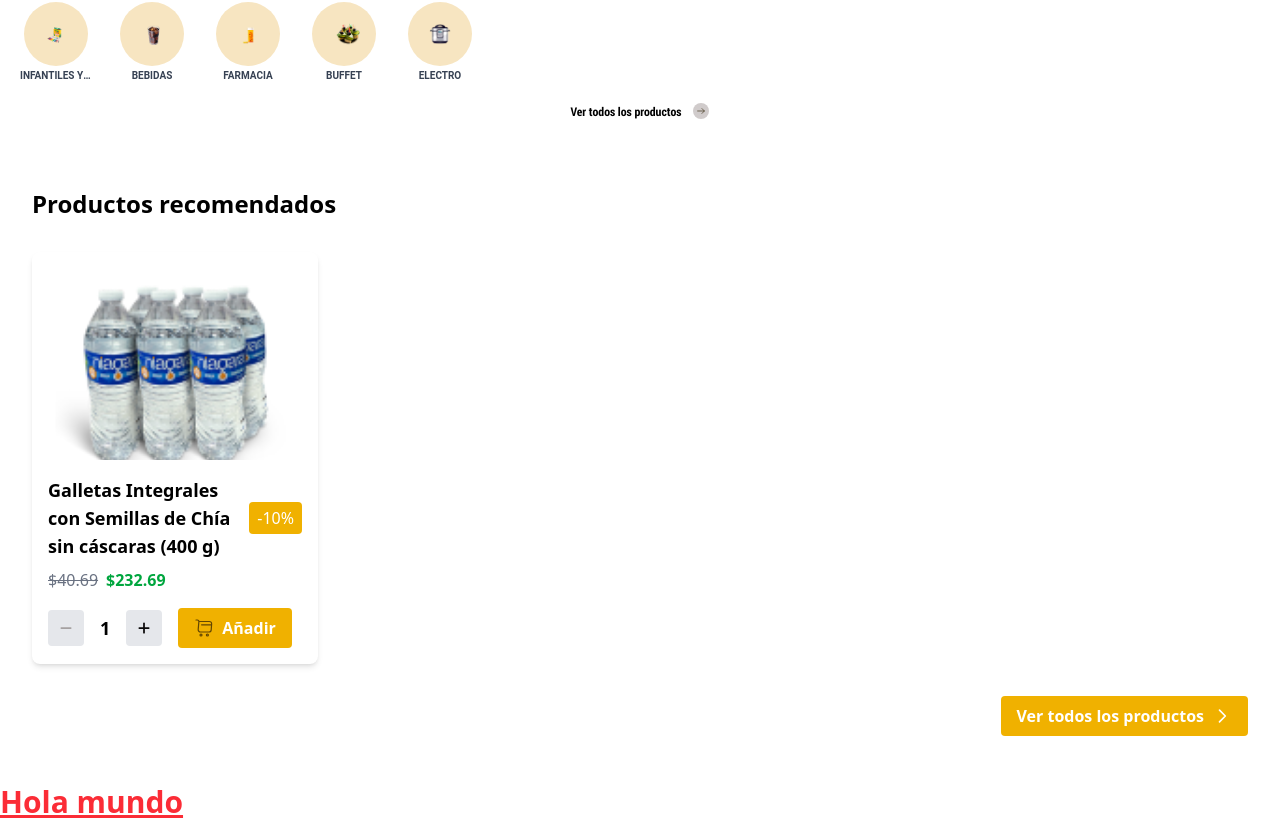
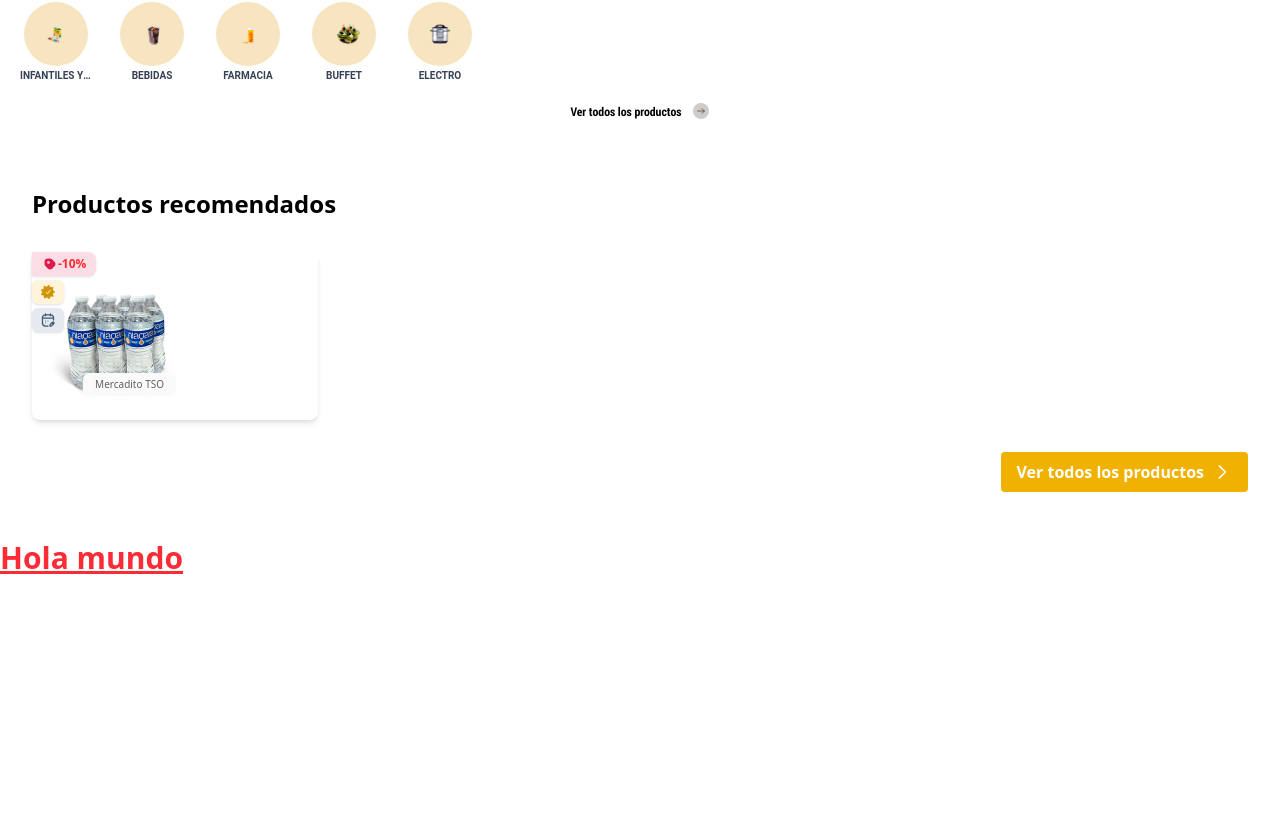
Before and after one commit to critBus/test-vue-tailwind, a Vue app: page / in a window 1280 px wide. Shown: the part 682-1504 px from the top of the page. After the commit the page ends 1260 px from the top, so only its background shows below. Built offline with nearby package versions, Linux system fonts and the light colour scheme; the HTML template or start-up script is replaced by a standard one.

Commit message:
porcion imagen en seccion productos recomendados

```diff
--- a/src/components/ProductCard.vue
+++ b/src/components/ProductCard.vue
@@ -1,48 +1,31 @@
 <template>
-  <div class="bg-white rounded-lg shadow-md p-4">
-    <!-- Imagen del producto -->
-    <img :src="product.image" alt="Imagen del producto" class="w-full h-48 object-cover mb-4" />
-
-    <!-- Detalles del producto -->
-    <div class="flex justify-between items-center mb-2">
-      <h2 class="text-lg font-semibold">{{ product.name }}</h2>
-      <span v-if="product.discountPercentage" class="bg-yellow-500 text-white px-2 py-1 rounded"
-        >-{{ product.discountPercentage }}%</span
-      >
+  <div class="relative inline-block bg-white shadow-md rounded-lg">
+    <div class="p-4 flex flex-row gap-1">
+      <div class="relative inline-block">
+        <img class="block w-full h-auto" :src="product.image" alt="Paquete de agua Niagara" />
+        <span
+          class="absolute bottom-0 right-0 mb-2 mr-2 z-10 bg-[#FAFAFA] bg-opacity-90 text-[#655F5F] text-[10px] font-medium px-3 py-1 rounded-md"
+        >
+          Mercadito TSO
+        </span>
+      </div>
     </div>
 
-    <!-- Precio original y precio con descuento -->
-    <div class="mb-4">
-      <del class="text-gray-500">${{ product.originalPrice }}</del>
-      <span class="text-green-600 font-bold ml-2">${{ product.price }}</span>
-    </div>
+    <div class="absolute top-0 left-0 flex flex-col space-y-1 z-10">
+      <div
+        class="bg-[#FBDDE5] px-2.5 py-1 rounded-r-lg shadow flex flex-row items-center justify-center"
+      >
+        <img src="@/assets/products/icons/tag.svg" alt="Tag" class="h-4 w-4" />
+        <span class="text-red-500 text-xs font-bold"> -10% </span>
+      </div>
 
-    <!-- Botones de cantidad y agregar al carrito -->
-    <div class="flex items-center space-x-4">
-      <!-- Botón para disminuir la cantidad -->
-      <button
-        @click="quantity = Math.max(quantity - 1, 1)"
-        class="bg-gray-200 hover:bg-gray-300 p-2 rounded"
-      >
-        <img src="@/assets/products/icons/less.svg" alt="Restar" class="h-5 w-5" />
-      </button>
+      <div class="bg-[#FEF4DB] w-8 p-1 rounded-md shadow flex items-center justify-center">
+        <img src="@/assets/products/icons/select.svg" alt="Tag" class="h-4 w-4" />
+      </div>
 
-      <!-- Mostrar cantidad actual -->
-      <span class="text-lg font-semibold">{{ quantity }}</span>
-
-      <!-- Botón para aumentar la cantidad -->
-      <button @click="quantity += 1" class="bg-gray-200 hover:bg-gray-300 p-2 rounded">
-        <img src="@/assets/products/icons/add.svg" alt="Agregar" class="h-5 w-5" />
-      </button>
-
-      <!-- Botón principal para agregar al carrito -->
-      <button
-        @click="addToCart"
-        class="bg-yellow-500 hover:bg-yellow-600 text-white font-bold py-2 px-4 rounded flex items-center space-x-2"
-      >
-        <img src="@/assets/products/icons/shopping-cart.svg" alt="Carrito" class="h-5 w-5" />
-        <span>Añadir</span>
-      </button>
+      <div class="bg-[#E5EAF0] w-8 p-1 rounded-md shadow flex items-center justify-center">
+        <img src="@/assets/products/icons/calendar-edit.svg" alt="Tag" class="h-4 w-4" />
+      </div>
     </div>
   </div>
 </template>
```
